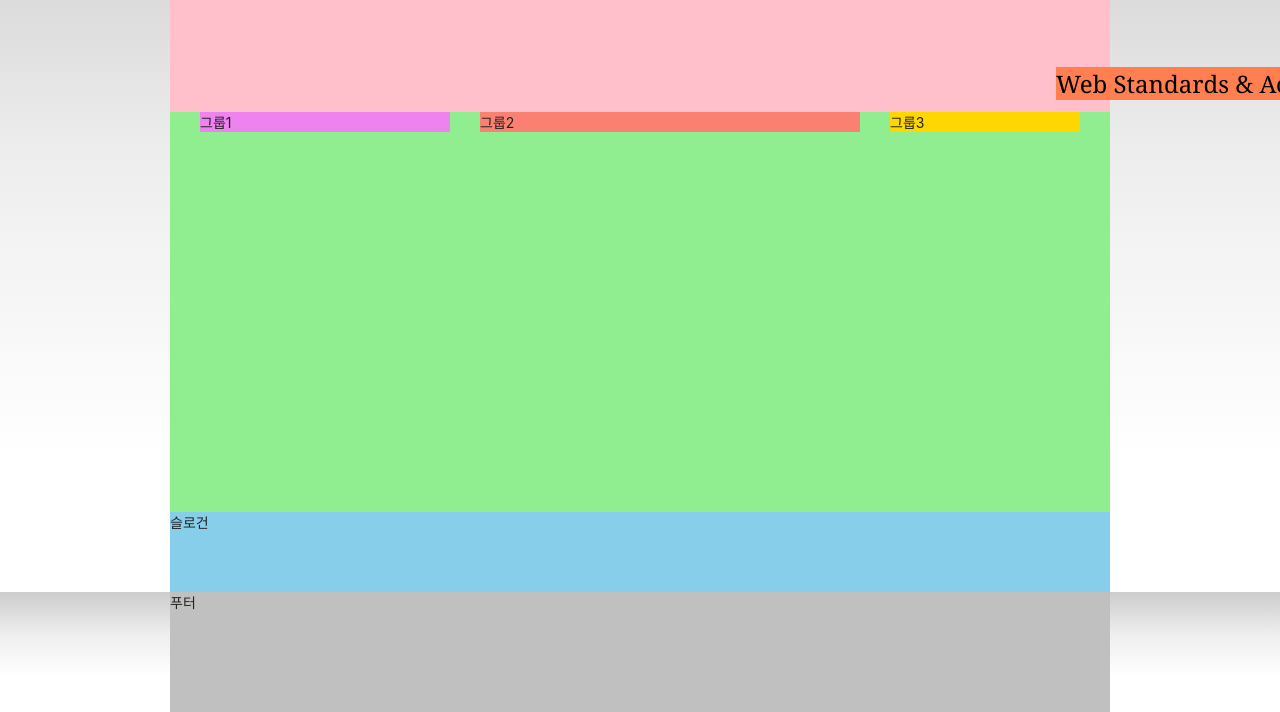
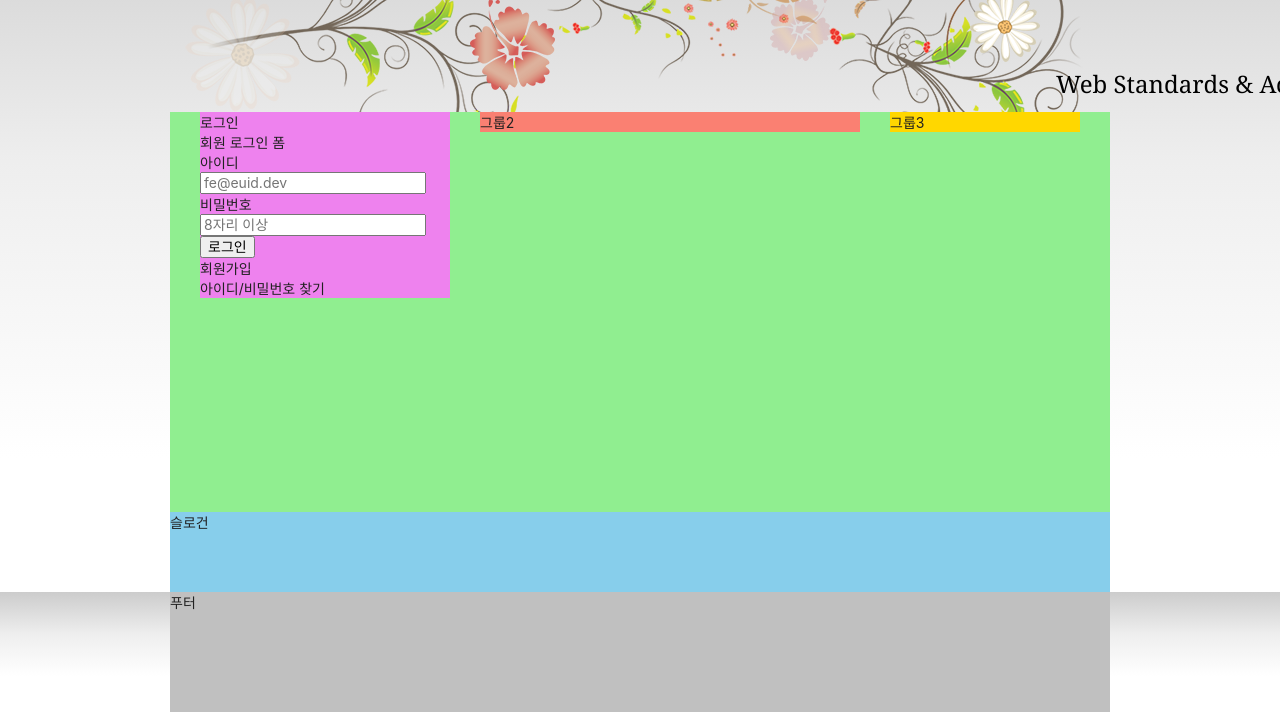
Before and after one commit to kyungseob7/HTML5, a plain HTML site: page index.html in a window 1280 px wide. Shown: the part 135-847 px from the top of the page. Drawn offline with Linux system fonts and the light colour scheme; a web font is replaced by a local one.

Commit message:
비주얼완성, 메인메뉴 기초틀 완성

```diff
--- a/index.html
+++ b/index.html
@@ -136,7 +136,29 @@
     </div>
   </div>
   <main class="main">
-    <div class="group group1">그룹1</div>
+    <div class="group group1">
+      <section class="login">
+        <h2 class="login-title">로그인</h2>
+        <form action="서버URL" class="login-form" method="GET">
+          <fieldset>
+            <legend>회원 로그인 폼</legend>
+            <div class="user-email">
+              <label for="userEmail">아이디</label>
+              <input type="email" id="userEmail" name="userEmail" placeholder="fe@euid.dev" required/>
+            </div>
+            <div class="user-pw">
+              <label for="userPw">비밀번호</label>
+              <input type="password" id="userPw" name="userPw" placeholder="8자리 이상" required/>
+            </div>
+            <button type="submit" class="login-button">로그인</button>
+          </fieldset>
+        </form>
+        <ul class="sign">
+          <li><a href="">회원가입</a></li>
+          <li><a href="">아이디/비밀번호 찾기</a></li>
+        </ul>
+      </section>
+    </div>
     <div class="group group2">그룹2</div>
     <div class="group group3">그룹3</div>
   </main>
--- a/styles/style.css
+++ b/styles/style.css
@@ -33,13 +33,19 @@ body {
   /* em, rem 단위를 사용해보기 */
   font-size: 1.4rem;
   color: #212121;
-  background: #ccc
-    linear-gradient(to bottom, #ccc 0%, #eee 35%, #fff 70%, #fff 100%);
   font-family: "Pretendard Variable", Pretendard, -apple-system,
-    BlinkMacSystemFont, system-ui, Roboto, "Helvetica Neue", "Segoe UI",
-    "Apple SD Gothic Neo", "Noto Sans KR", "Malgun Gothic", "Apple Color Emoji",
-    "Segoe UI Emoji", "Segoe UI Symbol", sans-serif;
+  BlinkMacSystemFont, system-ui, Roboto, "Helvetica Neue", "Segoe UI",
+  "Apple SD Gothic Neo", "Noto Sans KR", "Malgun Gothic", "Apple Color Emoji",
+  "Segoe UI Emoji", "Segoe UI Symbol", sans-serif;
+    /* background-color: #ccc;
+    background-image: url(./images/bg_flower.png), linear-gradient(to bottom, #ccc 0%, #eee 35%, #fff 70%, #fff 100%);
+    background-repeat: no-repeat, repeat;
+    background-position: 50% 0%, 0 0;  */
+
+    background: url(./images/bg_flower.png) no-repeat 50% 0,
+    #ccc linear-gradient(to bottom, #ccc 0%, #eee 35%, #fff 70%, #fff 100%) repeat 0 0;
 }
+
 
 /* 레이아웃 */
 .header,
@@ -226,20 +232,48 @@ body {
   }
 }
 
+@keyframes fadeEffect {
+  0% {
+    opacity: 1;
+  }
+  100% {
+    opacity: 0;
+  }
+}
+
 
 .visual {
-  background: pink;
   height: 120px;
   position: relative;
 }
 
+.visual::before,
+.visual::after {
+  content: "";
+  position: absolute;
+  width: 100%;
+  height: 100%;
+  top: 0;
+  left: 0;
+  animation: fadeEffect 2000ms infinite alternate;
+}
+
+.visual::before {
+  background: url(./images/ani_flower_01.png) no-repeat 0 -10px,
+  url(./images/ani_flower_02.png) no-repeat 600px 0;
+}
+
+.visual::after {
+  background: url(./images/ani_flower_03.png) no-repeat 300px 0, url(./images/ani_flower_04.png) no-repeat 800px 0;
+  animation-delay: 1000ms;
+}
+
+
 .visual-text {
   font-family: Georgia, 'Times New Roman', Times, serif;
-  background-color: coral;
-  animation-name: moveEffect;
-  animation-duration: 2000ms;
-  animation-fill-mode: forwards;
+  animation: moveEffect 400ms ease-in-out forwards;
   display: inline-block;
+  z-index: 1;
 }
 
 
```
